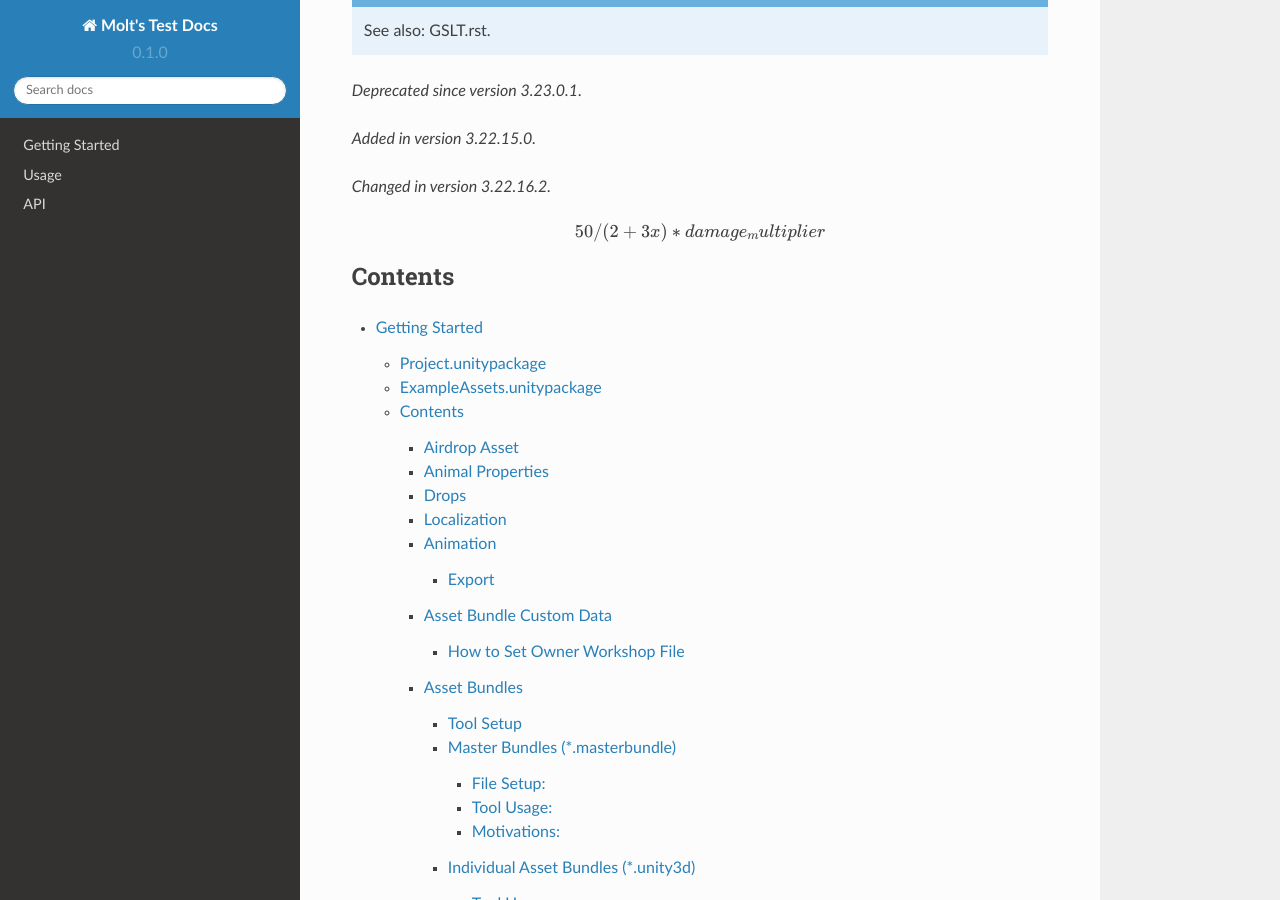
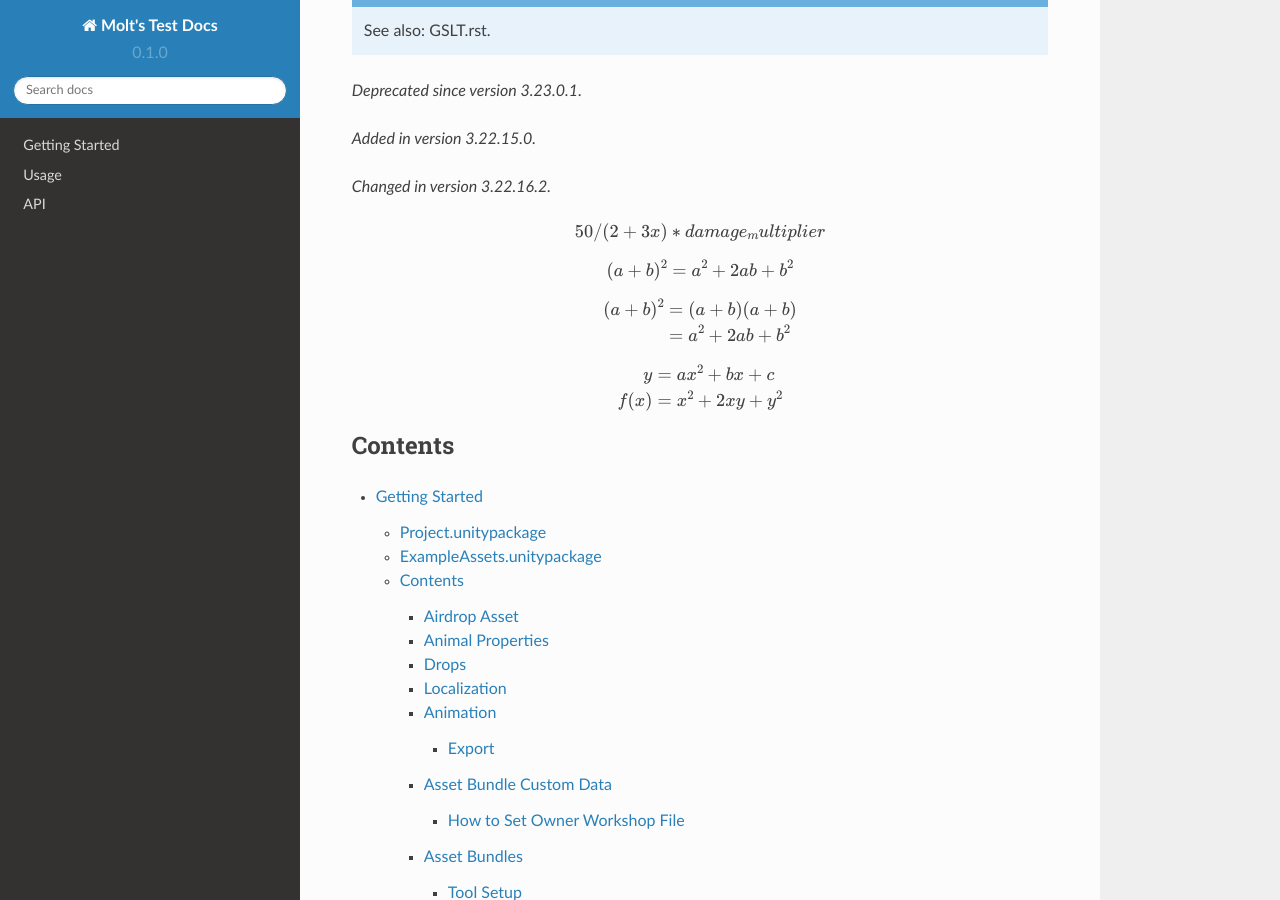
Before and after one commit to MoltonMontro/TestDocs, a Sphinx documentation site: the page built from docs/source/index.rst, in a window 1280 px wide and 900 px high, scrolled down 1267 px. Built offline with Sphinx 7.4.7 and the Read the Docs theme 2.0.0, drawn with Linux system fonts in a browser that asks for light colours.

Commit message:
Update index.rst

```diff
--- a/docs/source/index.rst
+++ b/docs/source/index.rst
@@ -42,7 +33,24 @@
 .. deprecated:: 3.23.0.1
 .. versionadded:: 3.22.15.0
 .. versionchanged:: 3.22.16.2
+
 .. math:: 50/(2 + 3x) * damage_multiplier
+
+.. math:: (a + b)^2 = a^2 + 2ab + b^2
+
+.. math::
+
+   (a + b)^2  &=  (a + b)(a + b) \\
+              &=  a^2 + 2ab + b^2
+
+.. math::
+   :nowrap:
+
+   \begin{eqnarray}
+      y    & = & ax^2 + bx + c \\
+      f(x) & = & x^2 + 2xy + y^2
+   \end{eqnarray}
+
 .. raw:: This is raw. I am not sure why this is a content block directive. Presumably it just outputs raw text, which can be done normally.
 
 Contents
```
Also changed, not shown: other parts of docs/source/index.rst (+0 -9 lines).
